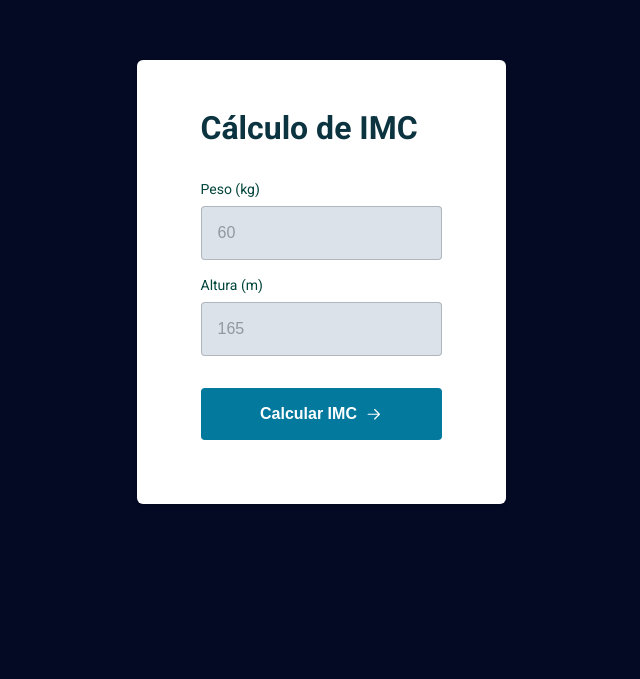
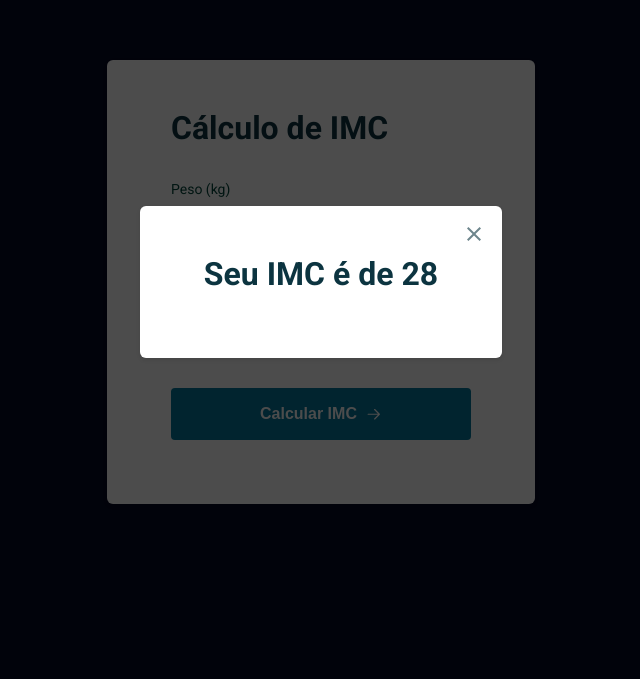
Before and after one commit to MarcelloMello90/stage05-calculadora-IMC-, a plain HTML site: page index.html in a window 1280 px wide. Shown: the part 118-797 px from the top of the page, without its empty margins (319-959 px from the left). Drawn offline with Linux system fonts and the light colour scheme.

Commit message:
creating the modal box

```diff
--- a/index.html
+++ b/index.html
@@ -47,9 +47,14 @@
 
     </div>
 
-    <div class="modal-wrapper">
+    <div class="modal-wrapper open">
       <div class="modal card">
         <h2 class="title">
+
+          <button class="close">
+            <img src="./assets/close.svg" alt="imagem para fechar o popoup">
+          </button>
+
           Seu IMC é de 28
         </h2>
       </div>
--- a/style.css
+++ b/style.css
@@ -67,6 +67,10 @@ body, input, button{
   padding: 1.6rem;
 }
 
+form{
+  width: 30rem;
+}
+
 form h1 {
   margin-bottom: 3.2rem;
 
@@ -100,7 +104,7 @@ form input::placeholder{
   margin-top: 1.6rem;
 }
 
-button{
+form button{
   margin-top: 3.2rem;
   padding: 1.6rem;
   width: 100%;
@@ -123,7 +127,45 @@ button{
 
 }
 
-button:hover{
+form button:hover{
   background-color: var(--bg-button-hover);
 
 }
+
+/*modal*/
+.modal-wrapper.open{
+  opacity: 1;
+  visibility: visible;
+}
+
+.modal-wrapper{
+  position: absolute;
+  background: rgba(0,0,0,0.7);
+
+  inset: 0;
+
+  display: grid;
+  place-content: center;
+
+  opacity: 0;
+  visibility: hidden;
+}
+
+.modal{
+  position: relative;
+}
+.modal button{
+  background: none;
+  border: none;
+
+  position: absolute;;
+  top: 1.6rem;
+  right: 1.6rem;
+
+  cursor: pointer;
+  transition: transform 3s;
+}
+
+.modal button:hover{
+  transform: scale(1.1);
+}
```
Also changed, not shown: assets/close.svg (added).
